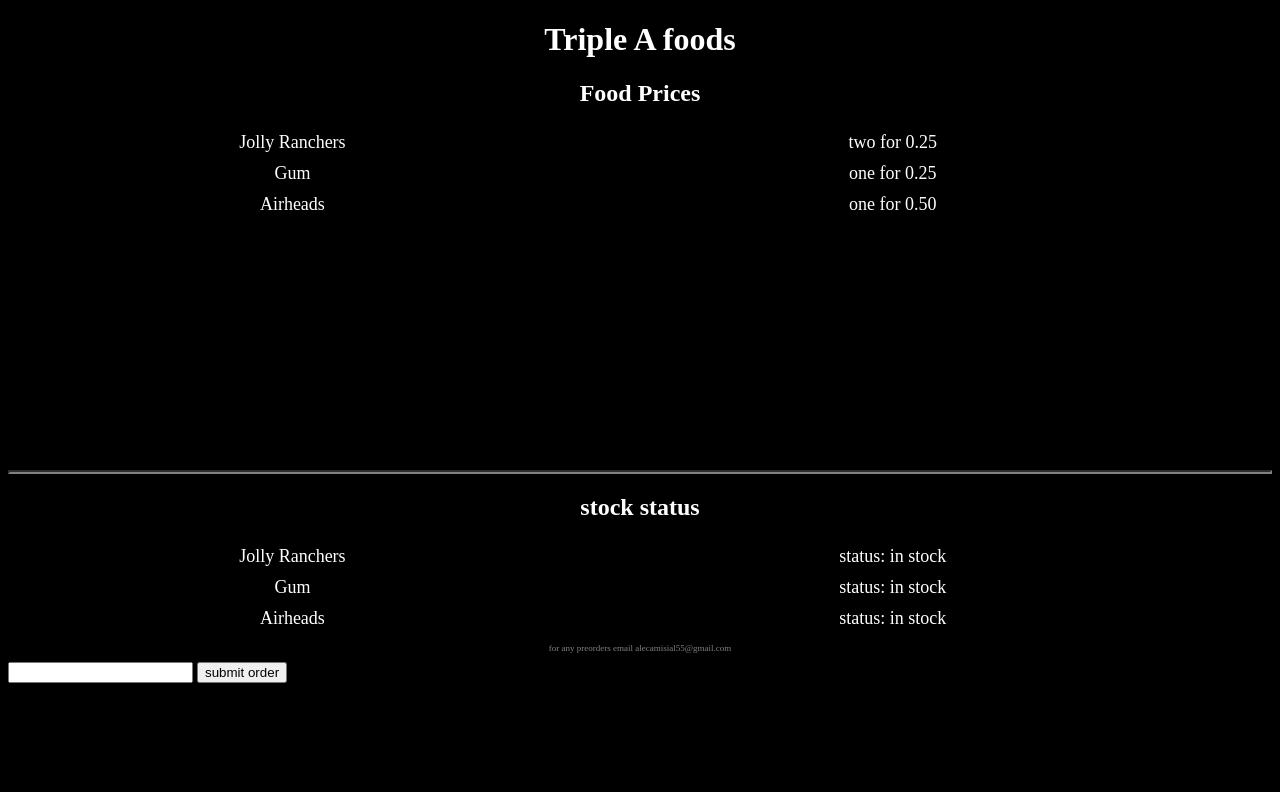
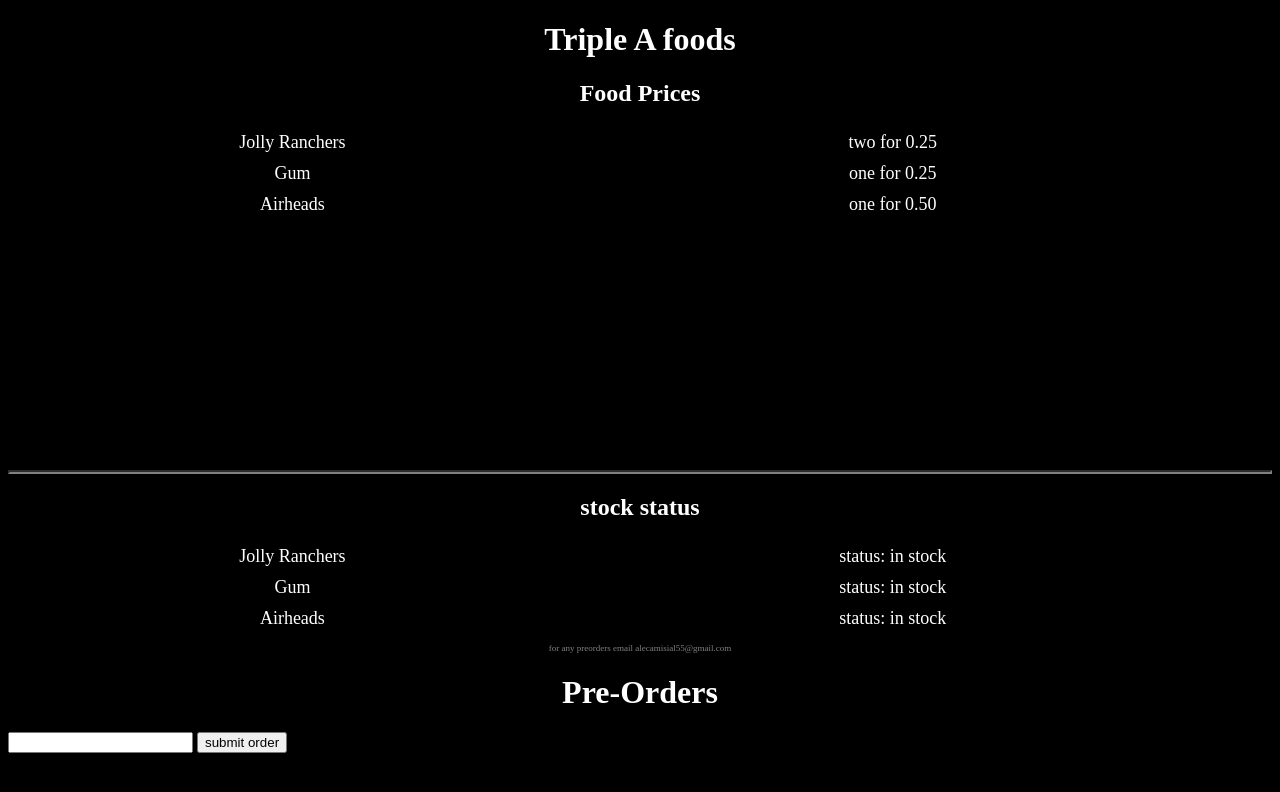
Before and after one commit to akecpookie/TAF, a plain HTML site: page index.html in a window 1280 px wide. Drawn offline with Linux system fonts and the light colour scheme.

Commit message:
Update index.html

```diff
--- a/index.html
+++ b/index.html
@@ -47,7 +47,8 @@
 
           <p class="preorders">for any preorders email alecamisial55@gmail.com</p>
       </footer>
-    <form action="">
+    <form action="https://akecpookie.github.io/more/">
+        <h1>Pre-Orders</h1>
         <input type="text">
         <button type="submit">submit order</button>
     </form>
```
